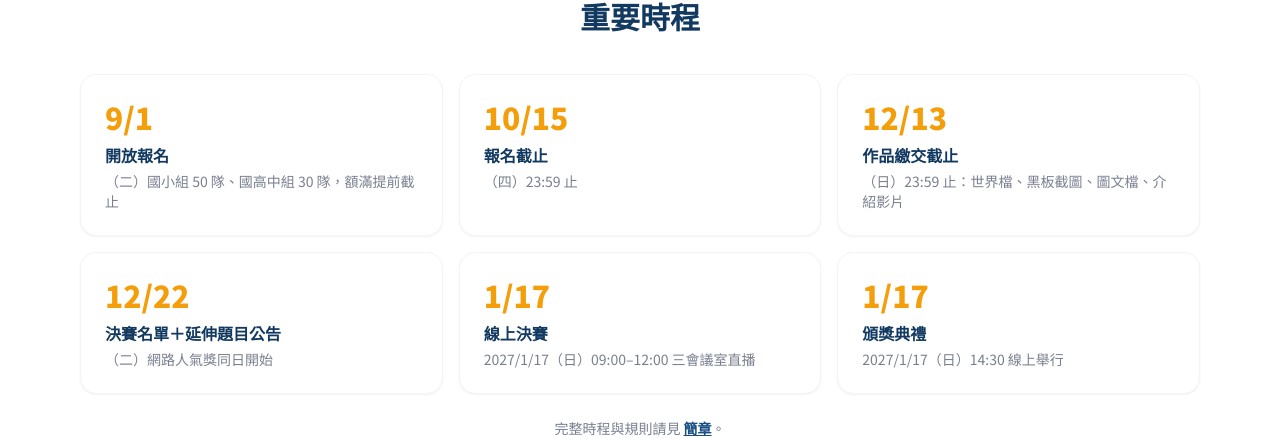
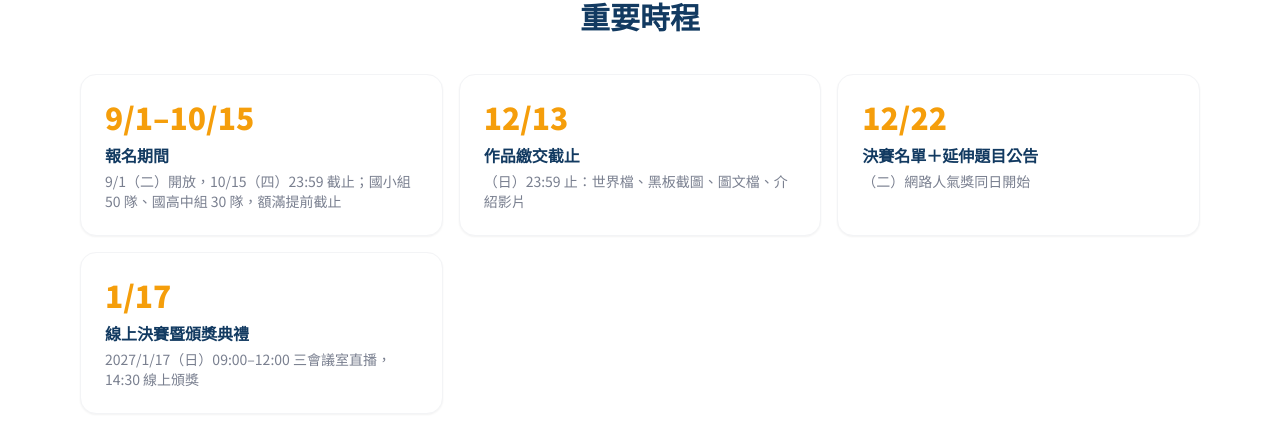
Before and after one commit to Hashen-0608/mcup-web, a Next.js app: page / in a window 1280 px wide. Shown: the part 732-1171 px from the top of the page. Built offline with nearby package versions, Linux system fonts and the light colour scheme.

Commit message:
首頁重要時程六張卡合併為四張：報名期間、決賽暨頒獎

```diff
--- a/content/data.ts
+++ b/content/data.ts
@@ -30,14 +30,20 @@ export const organizers = {
   ],
 } as const;
 
-// 首頁重要時程卡（六個里程碑；完整時程見 /rules）
+// 首頁重要時程卡（四個里程碑；完整時程見 /rules）
 export const schedule = [
-  { date: "9/1", label: "開放報名", note: "（二）國小組 50 隊、國高中組 30 隊，額滿提前截止" },
-  { date: "10/15", label: "報名截止", note: "（四）23:59 止" },
+  {
+    date: "9/1–10/15",
+    label: "報名期間",
+    note: "9/1（二）開放，10/15（四）23:59 截止；國小組 50 隊、國高中組 30 隊，額滿提前截止",
+  },
   { date: "12/13", label: "作品繳交截止", note: "（日）23:59 止：世界檔、黑板截圖、圖文檔、介紹影片" },
   { date: "12/22", label: "決賽名單＋延伸題目公告", note: "（二）網路人氣獎同日開始" },
-  { date: "1/17", label: "線上決賽", note: "2027/1/17（日）09:00–12:00 三會議室直播" },
-  { date: "1/17", label: "頒獎典禮", note: "2027/1/17（日）14:30 線上舉行" },
+  {
+    date: "1/17",
+    label: "線上決賽暨頒獎典禮",
+    note: "2027/1/17（日）09:00–12:00 三會議室直播，14:30 線上頒獎",
+  },
 ] as const;
 
 // 參賽資格摘要卡
```
